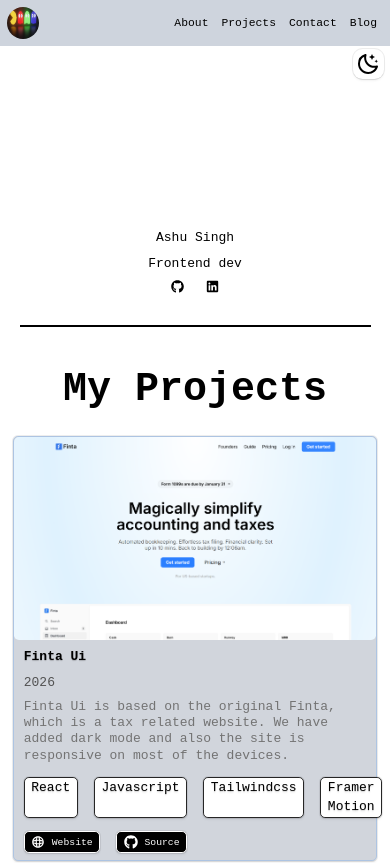
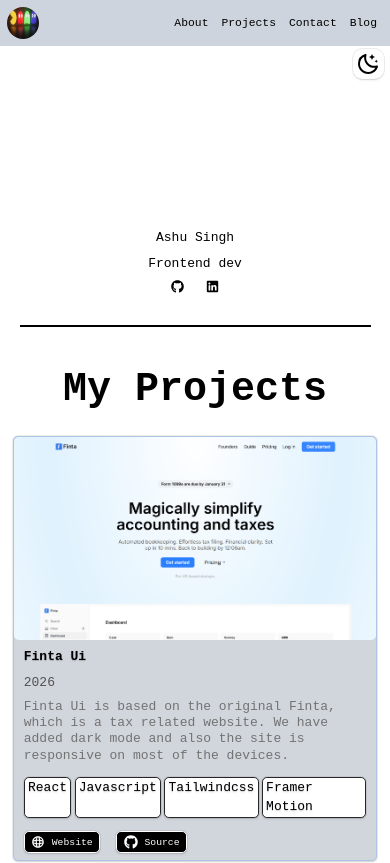
Before and after one commit to Evolver-3/ashusingh-portfolio, a React (Vite) app: page / in a window 390 px wide. Shown: the top 863 px of the page. Built offline with nearby package versions, Linux system fonts and the light colour scheme.

Commit message:
project card fix

```diff
--- a/src/Components/Projects.jsx
+++ b/src/Components/Projects.jsx
@@ -38,9 +38,9 @@
               <p className='leading-tight text-neutral-500'>{card.text}</p>
             </div>
 
-            <div className='px-3 py-2 flex gap-5 text-md'>
+            <div className='px-3 py-2 flex gap-1 md:gap-4 text-md '>
               {card.Stack.language.map((stack)=>(
-                <div key={stack} className='rounded-md border border-btn shadow-acer bg-card text-foreground px-2 text-shadow-sm'>
+                <div key={stack} className='rounded-md border border-btn shadow-acer bg-card text-foreground px-1 md:px-2 text-shadow-sm '>
                   {stack}
                 </div>
               ))}
```
